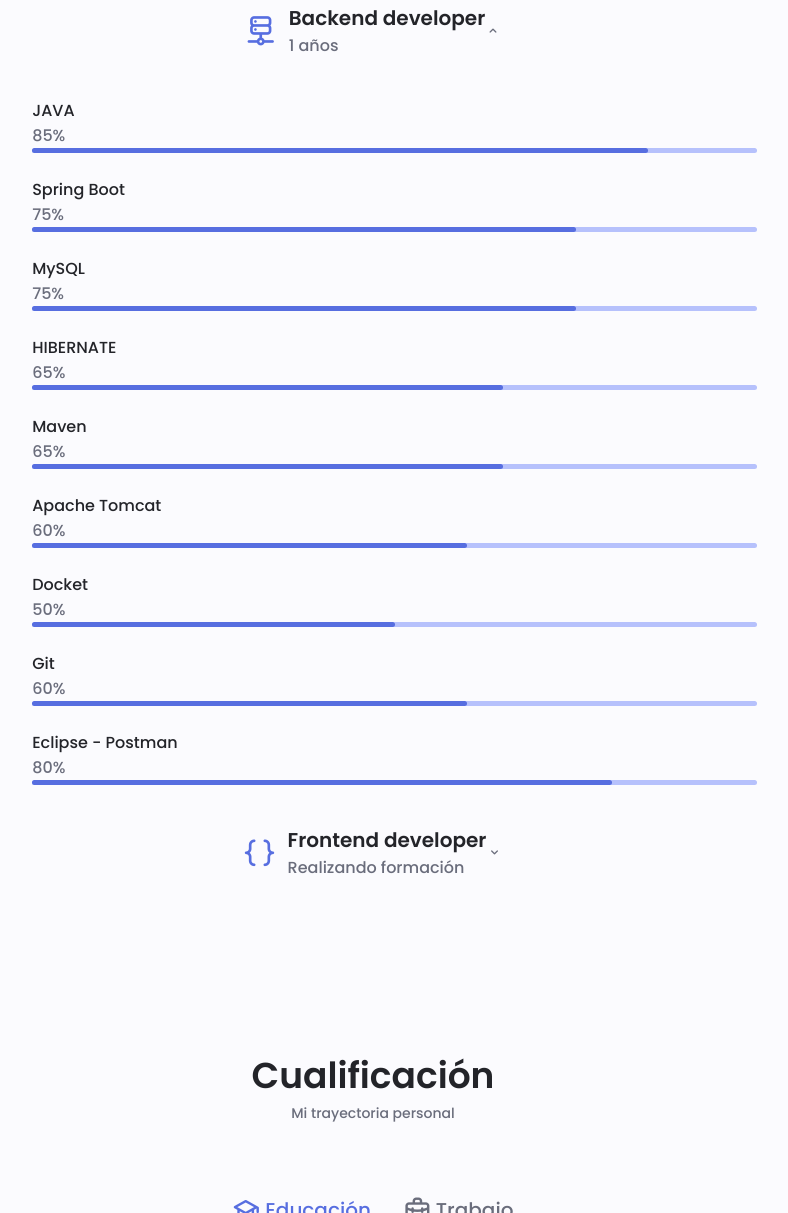
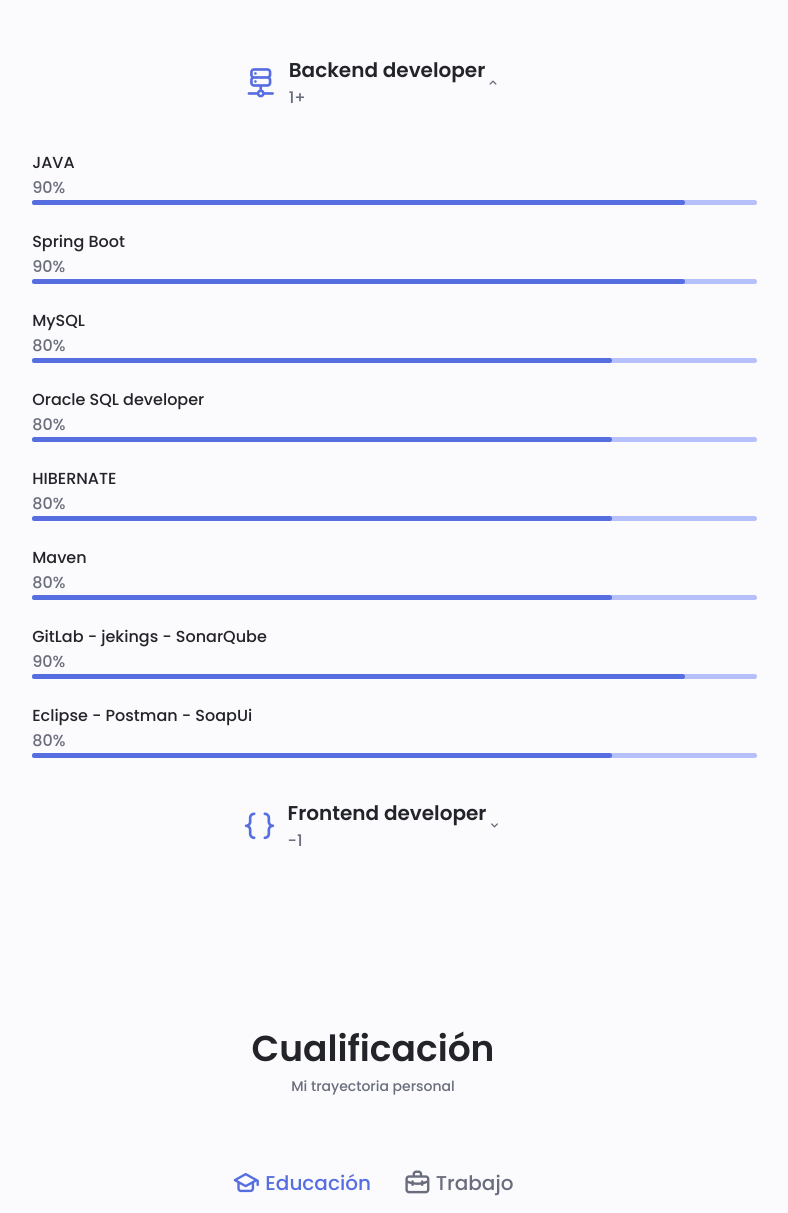
Before and after one commit to AlejandroRodrigezBravo/portafolio-profesional, a plain HTML site: page mi-portafolio/index.html in a window 1280 px wide. Shown: the part 1587-2800 px from the top of the page, without its empty margins (267-1055 px from the left). Drawn offline with nearby package versions, Linux system fonts and the light colour scheme.

Commit message:
Actualizando portafolio

```diff
--- a/mi-portafolio/assets/css/styles.css
+++ b/mi-portafolio/assets/css/styles.css
@@ -526,11 +526,15 @@
 }
 
 .skills__css {
-    width: 65%;
+    width: 70%;
 }
 
 .skills__js {
-    width: 50%;
+    width: 70%;
+}
+
+.skills__jsp {
+    width: 70%;
 }
 
 .skills__bootstrap {
@@ -546,36 +550,33 @@
 }
 
 .skills__java {
-    width: 85%;
+    width: 90%;
 }
 
 .skills__spring {
-    width: 75%;
+    width: 90%;
 }
 
 .skills__mysql {
-    width: 75%;
+    width: 80%;
 }
 
 .skills__hb {
-    width: 65%;
+    width: 80%;
 }
 
 .skills__maven {
-    width: 65%;
+    width: 80%;
 }
 
-.skills__apache {
-    width: 60%;
+.skills__oracle {
+    width: 80%;
 }
 
 .skills__git {
-    width: 60%;
+    width: 90%;
 }
 
-.skills__docket {
-    width: 50%;
-}
 
 .skills__herramientas {
     width: 80%;
--- a/mi-portafolio/index.html
+++ b/mi-portafolio/index.html
@@ -95,7 +95,7 @@
                     </div>
                     <div class="home__data">
                         <h1 class="home__title">Hola, Soy Alejandro Rodríguez Bravo</h1>
-                        <h3 class="home__subtitle">Desarrollador Junior</h3>
+                        <h3 class="home__subtitle">Desarrollador de Software</h3>
                         <a href="https://www.linkedin.com/in/alejandro-rodr%C3%ADguez-bravo-a99397159/" target="_blank" class="button button--flex">
                             Contactame<i class="uil uil-message button__icon"></i>
                         </a>
@@ -121,16 +121,17 @@
                 <img src="assets/img/sobre.png" alt=" " class="about__img">
 
                 <div class="about__data">
-                    <p class="about__desciption">Soy un desarrollador junior.</br>Desarrollando en arquitectura de microservicios.</br> Centrado en crear código de calidad. </br>Apasionado por el aprendizaje de la programación.</p>
+                    <p class="about__desciption"><br>Desarrollando en arquitectura de microservicio y Cloud para el sector de Banca.</br>Realizando evolutivos de desarrollo desde cero en la parte backend de los microservicos y
+                        evolutivo de mantenimiento en cloud parte más full stack.</p>
 
                     <div class="about__info">
                         <div>
-                            <span class="about__info-title">1</span>
+                            <span class="about__info-title">1+</span>
                             <span class="about__info-name">Años <br> Experiencia</span>
                         </div>
 
                         <div>
-                            <span class="about__info-title">2+</span>
+                            <span class="about__info-title">4+</span>
                             <span class="about__info-name">Proyecto <br> completado</span>
                         </div>
 
@@ -140,7 +141,7 @@
                         </div>
                     </div>
                     <div class="about__buttons">
-                        <a download="" href="assets/pdf/currículum-profesional.pdf" class="button button--flex">
+                        <a download="" href="assets/pdf/cv-actualizado.pdf" class="button button--flex">
                             Descargar CV<i class="uil uil-download-alt button__icon"></i>
                         </a>
                     </div>
@@ -162,7 +163,7 @@
 
                             <div>
                                 <h1 class="skills__title">Backend developer</h1>
-                                <span class="skills_subtitle">1 años</span>
+                                <span class="skills_subtitle">1+</span>
                             </div>
 
                             <i class="uil uil-angle-down skills__arrow"></i>
@@ -171,7 +172,7 @@
                             <div class="skills__data">
                                 <div class="skills_titles">
                                     <h3 class="skills__name">JAVA</h3>
-                                    <span class="skills__number">85%</span>
+                                    <span class="skills__number">90%</span>
                                 </div>
                                 <div class="skills__bar">
                                     <span class="skills__percentage skills__java"></span>
@@ -181,7 +182,7 @@
                             <div class="skills__data">
                                 <div class="skills_titles">
                                     <h3 class="skills__name">Spring Boot</h3>
-                                    <span class="skills__number">75%</span>
+                                    <span class="skills__number">90%</span>
                                 </div>
                                 <div class="skills__bar">
                                     <span class="skills__percentage skills__spring"></span>
@@ -191,17 +192,25 @@
                             <div class="skills__data">
                                 <div class="skills_titles">
                                     <h3 class="skills__name">MySQL</h3>
-                                    <span class="skills__number">75%</span>
+                                    <span class="skills__number">80%</span>
                                 </div>
                                 <div class="skills__bar">
                                     <span class="skills__percentage skills__mysql"></span>
                                 </div>
                             </div>
-
+                            <div class="skills__data">
+                                <div class="skills_titles">
+                                    <h3 class="skills__name">Oracle SQL developer</h3>
+                                    <span class="skills__number">80%</span>
+                                </div>
+                                <div class="skills__bar">
+                                    <span class="skills__percentage skills__oracle"></span>
+                                </div>
+                            </div>
                             <div class="skills__data">
                                 <div class="skills_titles">
                                     <h3 class="skills__name">HIBERNATE</h3>
-                                    <span class="skills__number">65%</span>
+                                    <span class="skills__number">80%</span>
                                 </div>
                                 <div class="skills__bar">
                                     <span class="skills__percentage skills__hb"></span>
@@ -210,7 +219,7 @@
                             <div class="skills__data">
                                 <div class="skills_titles">
                                     <h3 class="skills__name">Maven</h3>
-                                    <span class="skills__number">65%</span>
+                                    <span class="skills__number">80%</span>
                                 </div>
                                 <div class="skills__bar">
                                     <span class="skills__percentage skills__maven"></span>
@@ -218,26 +227,8 @@
                             </div>
                             <div class="skills__data">
                                 <div class="skills_titles">
-                                    <h3 class="skills__name">Apache Tomcat</h3>
-                                    <span class="skills__number">60%</span>
-                                </div>
-                                <div class="skills__bar">
-                                    <span class="skills__percentage skills__apache"></span>
-                                </div>
-                            </div>
-                            <div class="skills__data">
-                                <div class="skills_titles">
-                                    <h3 class="skills__name">Docket</h3>
-                                    <span class="skills__number">50%</span>
-                                </div>
-                                <div class="skills__bar">
-                                    <span class="skills__percentage skills__docket"></span>
-                                </div>
-                            </div>
-                            <div class="skills__data">
-                                <div class="skills_titles">
-                                    <h3 class="skills__name">Git</h3>
-                                    <span class="skills__number">60%</span>
+                                    <h3 class="skills__name">GitLab - jekings - SonarQube</h3>
+                                    <span class="skills__number">90%</span>
                                 </div>
                                 <div class="skills__bar">
                                     <span class="skills__percentage skills__git"></span>
@@ -245,7 +236,7 @@
                             </div>
                             <div class="skills__data">
                                 <div class="skills_titles">
-                                    <h3 class="skills__name">Eclipse - Postman</h3>
+                                    <h3 class="skills__name">Eclipse - Postman - SoapUi</h3>
                                     <span class="skills__number">80%</span>
                                 </div>
                                 <div class="skills__bar">
@@ -261,7 +252,7 @@
 
                             <div>
                                 <h1 class="skills__title">Frontend developer</h1>
-                                <span class="skills_subtitle">Realizando formación</span>
+                                <span class="skills_subtitle">-1</span>
                             </div>
 
                             <i class="uil uil-angle-down skills__arrow"></i>
@@ -280,10 +271,19 @@
                             <div class="skills__data">
                                 <div class="skills_titles">
                                     <h3 class="skills__name">CSS</h3>
-                                    <span class="skills__number">65%</span>
+                                    <span class="skills__number">70%</span>
                                 </div>
                                 <div class="skills__bar">
                                     <span class="skills__percentage skills__css"></span>
+                                </div>
+                            </div>
+                            <div class="skills__data">
+                                <div class="skills_titles">
+                                    <h3 class="skills__name">JSP</h3>
+                                    <span class="skills__number">70%</span>
+                                </div>
+                                <div class="skills__bar">
+                                    <span class="skills__percentage skills__jsp"></span>
                                 </div>
                             </div>
 
@@ -299,7 +299,7 @@
                             <div class="skills__data">
                                 <div class="skills_titles">
                                     <h3 class="skills__name">JavaScript</h3>
-                                    <span class="skills__number">50%</span>
+                                    <span class="skills__number">70%</span>
                                 </div>
                                 <div class="skills__bar">
                                     <span class="skills__percentage skills__js"></span>
@@ -401,9 +401,29 @@
                 </div>
                 <div class="qualification__sections">
                     <!--==================== QUALIFICATION CONTENT 2 ====================-->
+                    <!--==================== QUALIFICATION 2.1.1 ====================-->
                     <div class="qualification__content" data-content id="work">
-                        <!--==================== QUALIFICATION 2.1 ====================-->
                         <div class="qualification__data">
+                            <div>
+                                <h3 class="qualification__title">NTTData</h3>
+                                <span class="qualification__subtitle">Desarrollador de Software</span>
+                                <div class="qualification__calendar">
+                                    <i class="uil uil-calendar-alt"></i> 2022
+                                </div>
+                            </div>
+                            <div>
+                                <span class="qualification__rounder"></span>
+                                <span class="qualification__line"></span>
+                            </div>
+                        </div>
+                        <!--==================== QUALIFICATION 2.1.2 ====================-->
+                        <div class="qualification__data">
+                            <div></div>
+
+                            <div>
+                                <span class="qualification__rounder"></span>
+                                <span class="qualification__line"></span>
+                            </div>
                             <div>
                                 <h3 class="qualification__title">Hubiqus Global </h3>
                                 <span class="qualification__subtitle">Programador Junior</span>
@@ -411,26 +431,19 @@
                                     <i class="uil uil-calendar-alt"></i> 2021
                                 </div>
                             </div>
-                            <div>
-                                <span class="qualification__rounder"></span>
-                                <span class="qualification__line"></span>
-                            </div>
                         </div>
-
+                        <!--==================== QUALIFICATION 2.1.3 ====================-->
                         <div class="qualification__data">
-                            <div></div>
-
-                            <div>
-                                <span class="qualification__rounder"></span>
-                                <span class="qualification__line"></span>
-                            </div>
-
                             <div>
                                 <h3 class="qualification__title">Logro Personales</h3>
                                 <span class="qualification__subtitle">Desarrolo Web</span>
                                 <div class="qualification__calendar">
                                     <i class="uil uil-calendar-alt"></i> 2021
                                 </div>
+                            </div>
+                            <div>
+                                <span class="qualification__rounder"></span>
+                                <!-- <span class="qualification__line"></span>  -->
                             </div>
                         </div>
                     </div>
```
